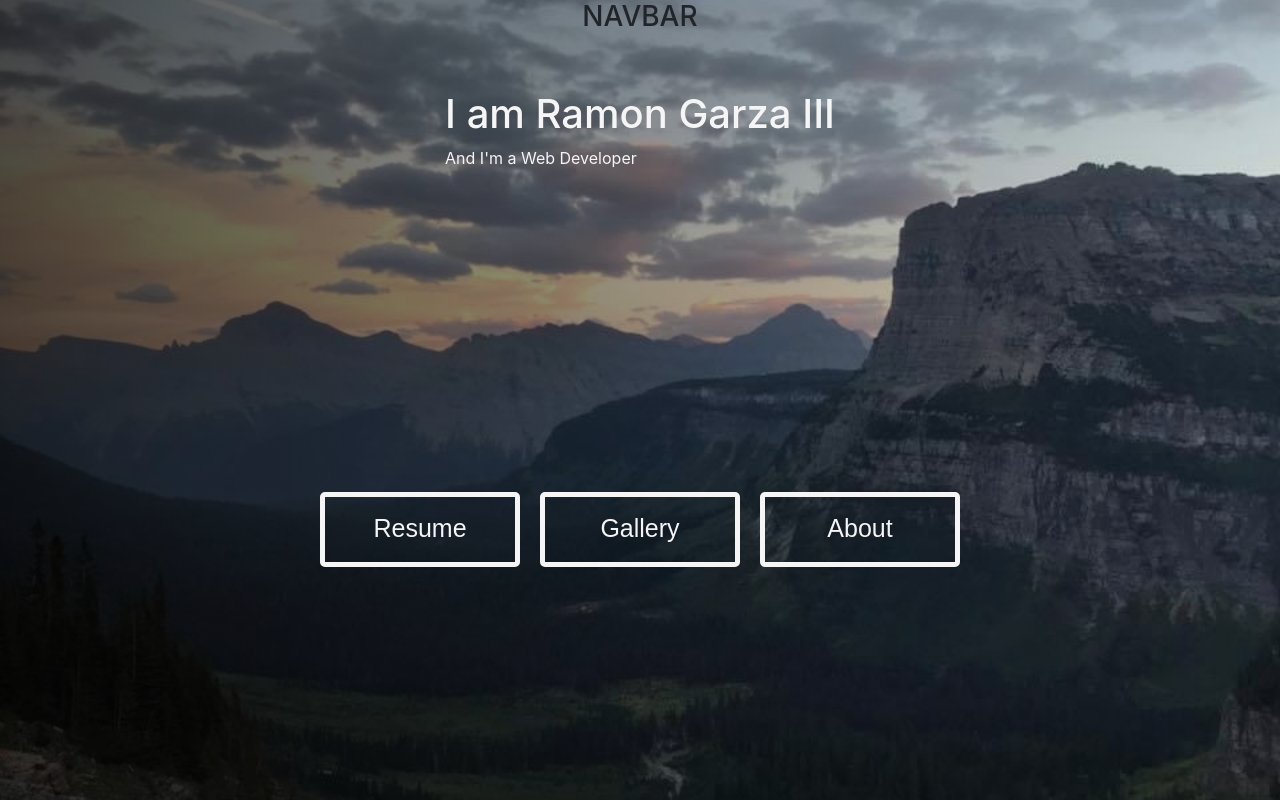
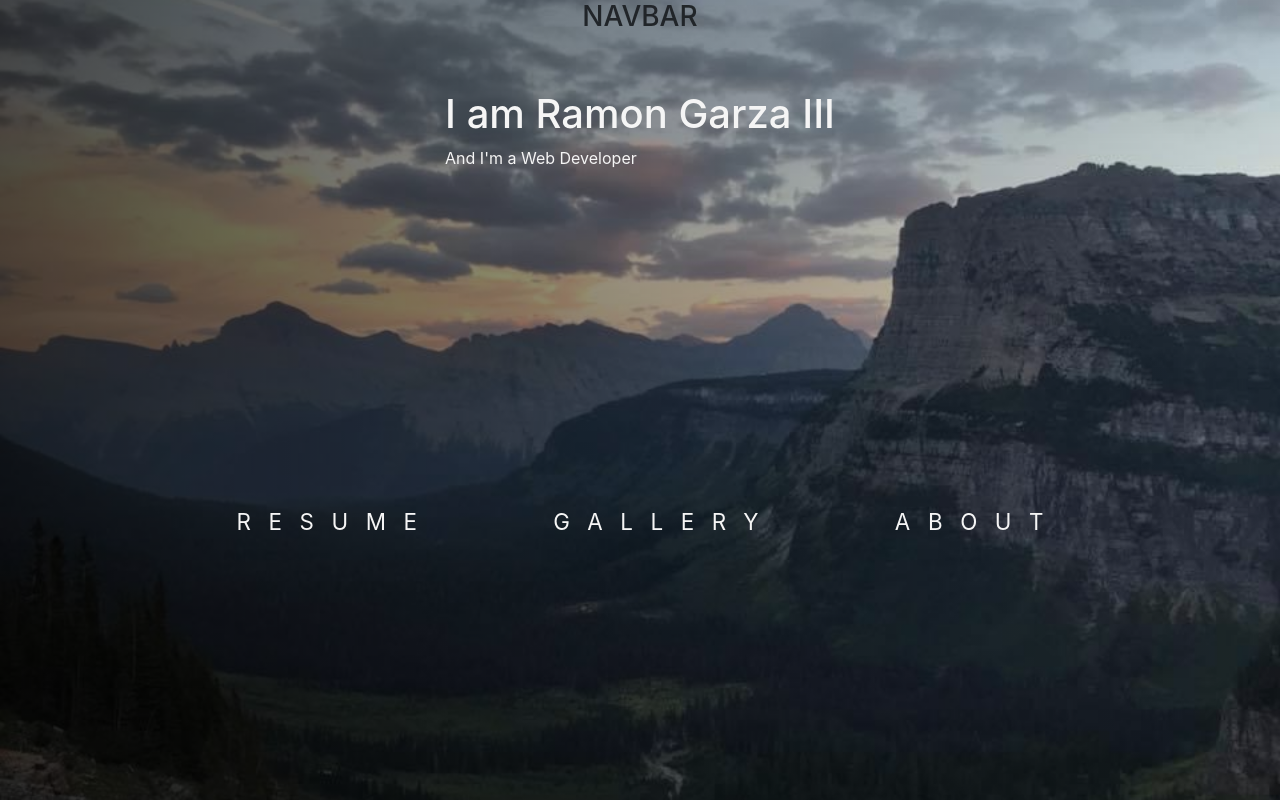
Before and after one commit to Ramong06/portfolio-website, a React (Create React App) app: page / in a window 1280 px wide. Built offline with nearby package versions, Linux system fonts and the light colour scheme; the HTML template or start-up script is replaced by a standard one.

Commit message:
changed buttons for home page

```diff
--- a/src/components/Hero/index.js
+++ b/src/components/Hero/index.js
@@ -20,9 +20,9 @@ const Hero = () => {
                     </div>
                 </Row>
                 <Row className="pt-3 justify-content-md-center" id="homeButtons">
-                    <button className="homeButton">Resume</button>
-                    <button className="homeButton">Gallery</button>
-                    <button className="homeButton">About</button>
+                    <button className="btn from-top">Resume</button>
+                    <button className="btn from-left">Gallery</button>
+                    <button className="btn from-bottom">About</button>
                 </Row>
             </Container>
         </div>
--- a/src/components/Hero/styles.css
+++ b/src/components/Hero/styles.css
@@ -9,16 +9,64 @@
     color: whitesmoke;
 }
 
-.homeButton {
-    border: 0.2em solid whitesmoke !important;
-    background: transparent;
-    color: whitesmoke;
-    font-family: fantasy;
-    font-size: 25px;
-    border-radius: 5px;
-    width: 200px;
-    height: 75px;
-    margin: 10px;
+.btn {
+	position: relative;
+	padding: 1.4rem 4.2rem;
+	padding-right: 3.1rem;
+	font-size: 1.4rem;
+	color: whitesmoke !important;
+	letter-spacing: 1.1rem;
+	text-transform: uppercase;
+	transition: all 500ms cubic-bezier(0.77, 0, 0.175, 1);
+	cursor: pointer;
+	user-select: none;
+}
+
+.btn:before, .btn:after {
+	content: '';
+	position: absolute;
+	transition: inherit !important;
+	z-index: -1;
+}
+
+.btn:hover {
+	color: rgb(32, 33, 48) !important;
+	transition-delay: .5s;
+}
+
+.btn:hover:before {
+	transition-delay: 0s;
+}
+
+.btn:hover:after {
+	background: whitesmoke !important;
+	transition-delay: .3s;
+}
+
+/* Animation Directions */
+
+.from-top:before,
+.from-top:after {
+	left: 0;
+	height: 0;
+	width: 100%;
+}
+
+.from-top:before {
+	bottom: 0;
+	border: 1px solid whitesmoke !important;
+	border-top: 0;
+	border-bottom: 0;
+}
+
+.from-top:after {
+	top: 0;
+	height: 0;
+}
+
+.from-top:hover:before,
+.from-top:hover:after {
+	height: 100%;
 }
 
 #homeButtons {
```
